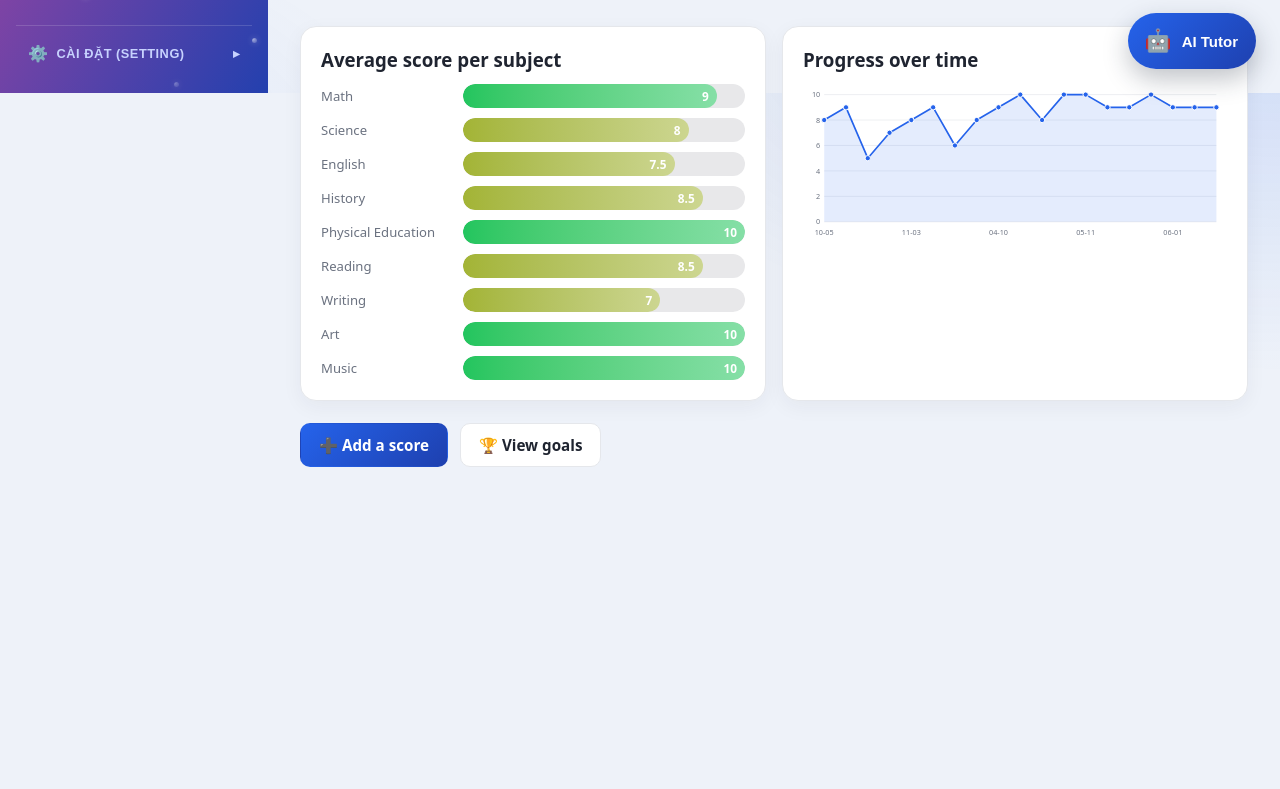
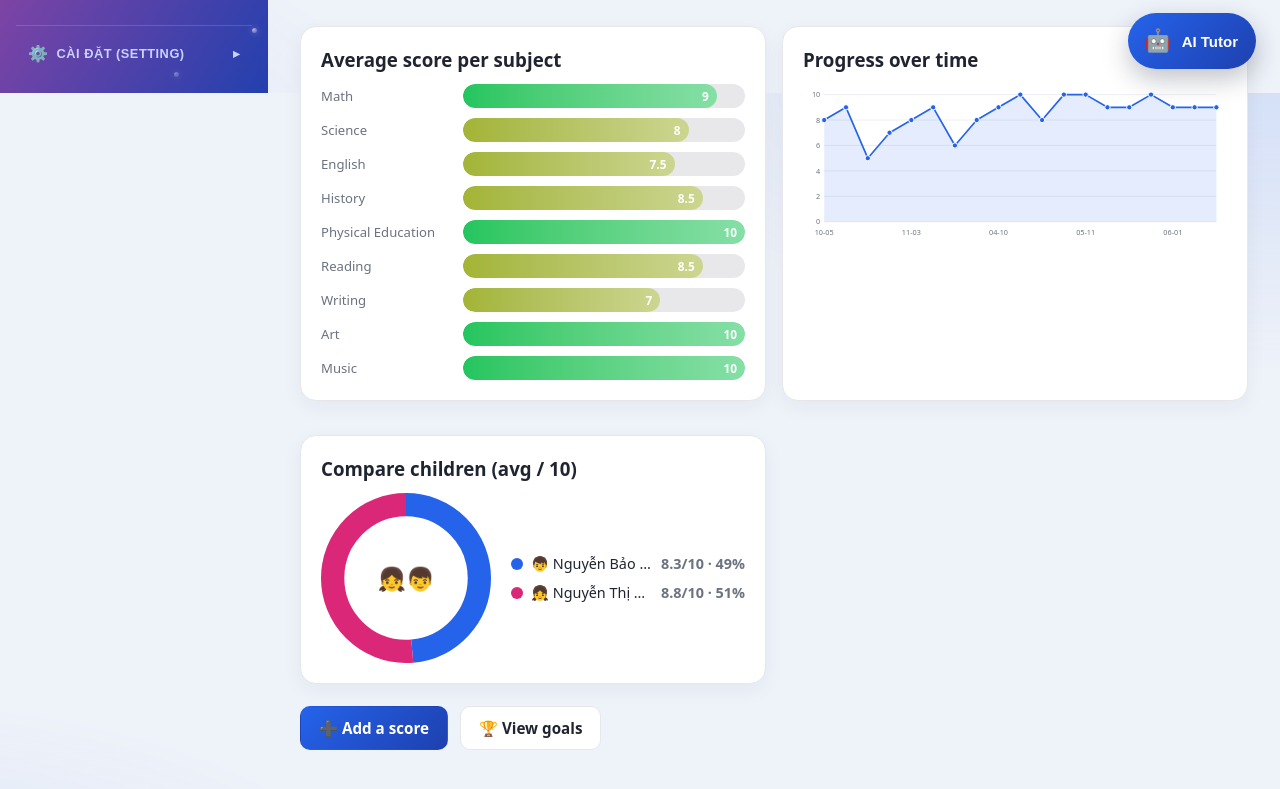
Before and after one commit to snguyend/Test2, a React (Vite) app in the folder Web/: page / in a window 1280 px wide. Shown: the part 707-1496 px from the top of the page. Before the commit the page ends 1222 px from the top, so only its background shows below. Built offline with nearby package versions, Linux system fonts and the light colour scheme.

Commit message:
feat(dashboard): add per-child donut chart, center theme toggle

```diff
--- /dev/null
+++ b/Web/src/components/PieChart.tsx
@@ -0,0 +1,75 @@
+interface Slice {
+  label: string
+  value: number
+  color: string
+  avatar?: string
+}
+
+interface PieChartProps {
+  data: Slice[]
+  size?: number
+  unit?: string
+  center?: string
+}
+
+const STROKE = 26
+
+export default function PieChart({ data, size = 190, unit = '', center }: PieChartProps) {
+  const total = data.reduce((sum, d) => sum + d.value, 0)
+  if (total <= 0) {
+    return <p className="muted">No data yet.</p>
+  }
+
+  const r = size / 2 - STROKE / 2
+  const c = 2 * Math.PI * r
+  const lengths = data.map((d) => (d.value / total) * c)
+  const offsets = lengths.map(
+    (_, i) => -lengths.slice(0, i).reduce((sum, len) => sum + len, 0),
+  )
+
+  return (
+    <div className="pie-chart">
+      <svg
+        className="pie-svg"
+        viewBox={`0 0 ${size} ${size}`}
+        role="img"
+        aria-label="Comparison by child"
+      >
+        <g transform={`rotate(-90 ${size / 2} ${size / 2})`}>
+          {data.map((d, i) => (
+            <circle
+              key={i}
+              cx={size / 2}
+              cy={size / 2}
+              r={r}
+              fill="none"
+              stroke={d.color}
+              strokeWidth={STROKE}
+              strokeDasharray={`${lengths[i]} ${c - lengths[i]}`}
+              strokeDashoffset={offsets[i]}
+            />
+          ))}
+        </g>
+        <text className="pie-center" x="50%" y="50%" textAnchor="middle" dominantBaseline="central">
+          {center ?? data.length}
+        </text>
+      </svg>
+
+      <ul className="pie-legend">
+        {data.map((d, i) => (
+          <li key={i}>
+            <span className="pie-dot" style={{ background: d.color }} />
+            <span className="pie-legend-label">
+              {d.avatar ? `${d.avatar} ` : ''}
+              {d.label}
+            </span>
+            <span className="pie-legend-value">
+              {d.value}
+              {unit} · {Math.round((d.value / total) * 100)}%
+            </span>
+          </li>
+        ))}
+      </ul>
+    </div>
+  )
+}
--- a/Web/src/index.css
+++ b/Web/src/index.css
@@ -437,6 +437,7 @@ body {
   display: flex;
   align-items: center;
   gap: 10px;
+  align-self: center;
   background: transparent;
   border: none;
   padding: 0;
@@ -1345,6 +1346,68 @@ body {
   .chart-grid {
     grid-template-columns: 1fr;
   }
+}
+
+/* ---------- Pie / donut chart ---------- */
+.pie-chart {
+  display: flex;
+  align-items: center;
+  gap: 20px;
+  flex-wrap: wrap;
+}
+
+.pie-svg {
+  width: 170px;
+  height: 170px;
+  flex-shrink: 0;
+}
+
+.pie-svg circle {
+  transition: stroke-dasharray 0.4s ease;
+}
+
+.pie-center {
+  font-size: 1.6rem;
+  fill: var(--text);
+}
+
+.pie-legend {
+  list-style: none;
+  margin: 0;
+  padding: 0;
+  display: flex;
+  flex-direction: column;
+  gap: 10px;
+  flex: 1;
+  min-width: 160px;
+}
+
+.pie-legend li {
+  display: grid;
+  grid-template-columns: auto 1fr auto;
+  align-items: center;
+  gap: 8px;
+  font-size: 0.9rem;
+}
+
+.pie-dot {
+  width: 12px;
+  height: 12px;
+  border-radius: 50%;
+  flex-shrink: 0;
+}
+
+.pie-legend-label {
+  color: var(--text);
+  overflow: hidden;
+  text-overflow: ellipsis;
+  white-space: nowrap;
+}
+
+.pie-legend-value {
+  color: var(--muted);
+  font-variant-numeric: tabular-nums;
+  font-weight: 600;
 }
 
 /* ---------- Subject average adjusters ---------- */
--- a/Web/src/pages/Dashboard.tsx
+++ b/Web/src/pages/Dashboard.tsx
@@ -5,6 +5,7 @@ import Avatar from '../components/Avatar'
 import BarChart from '../components/BarChart'
 import LineChart from '../components/LineChart'
 import Particles from '../components/Particles'
+import PieChart from '../components/PieChart'
 import { averageScore, subjectAverages } from '../utils/scores'
 
 export default function Dashboard() {
@@ -33,6 +34,22 @@ export default function Dashboard() {
         .sort((a, b) => a.date.localeCompare(b.date))
         .map((s) => ({ label: s.date.slice(5), value: s.score })),
     [filteredScores],
+  )
+
+  // Per-child comparison (respects the semester filter, always shows both children)
+  const byChild = useMemo(
+    () =>
+      students.map((s) => ({
+        label: s.name,
+        avatar: s.avatar,
+        color: s.color,
+        value: averageScore(
+          scores.filter(
+            (sc) => sc.studentId === s.id && (semester === 'all' || sc.semester === semester),
+          ),
+        ),
+      })),
+    [students, scores, semester],
   )
 
   return (
@@ -134,6 +151,11 @@ export default function Dashboard() {
           <h3>Progress over time</h3>
           <LineChart data={timeline} color={accent} />
         </section>
+
+        <section className="card">
+          <h3>Compare children (avg / 10)</h3>
+          <PieChart data={byChild} unit="/10" center="👧👦" />
+        </section>
       </div>
 
       <div className="quick-actions">
```
